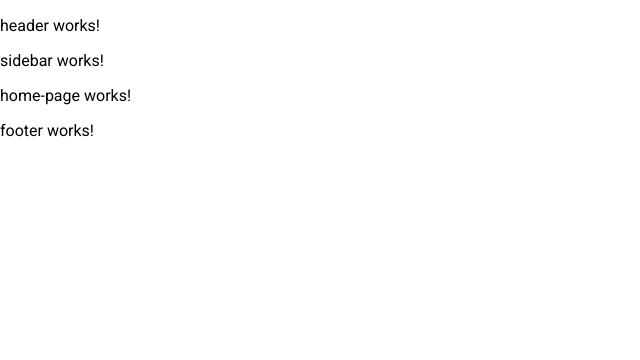
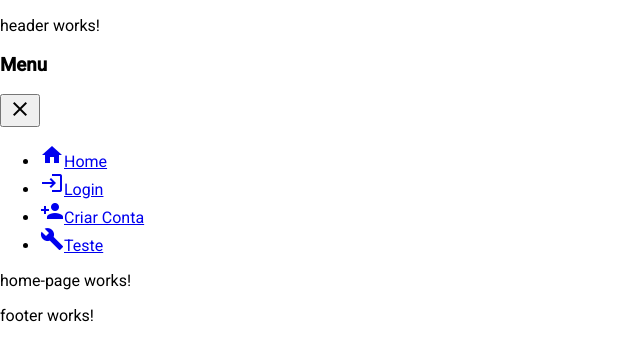
Before and after one commit to RafaelTorres700/VemQueTem, an Angular app: page /tela-inicial in a window 1280 px wide. Shown: the top 360 px of the page, without its empty margins (0-640 px from the left). Built offline with nearby package versions, Linux system fonts and the light colour scheme.

Commit message:
sidebar com estilização funcional

```diff
--- a/package.json
+++ b/package.json
@@ -15,12 +15,12 @@
     "@angular/common": "^19.2.0",
     "@angular/compiler": "^19.2.0",
     "@angular/core": "^19.2.0",
-    "@angular/forms": "^19.2.0",
+    "@angular/forms": "^19.2.14",
     "@angular/material": "^19.2.19",
     "@angular/platform-browser": "^19.2.0",
     "@angular/platform-browser-dynamic": "^19.2.0",
     "@angular/platform-server": "^19.2.0",
-    "@angular/router": "^19.2.0",
+    "@angular/router": "^19.2.14",
     "@angular/ssr": "^19.2.14",
     "express": "^4.18.2",
     "rxjs": "~7.8.0",
--- /dev/null
+++ b/src/app/layout/sidebar.service.ts
@@ -0,0 +1,12 @@
+import { Injectable } from '@angular/core';
+
+@Injectable({
+  providedIn: 'root'
+})
+export class SidebarService {
+fechar() {
+throw new Error('função criada para retirar erro de compilação');
+}
+aberto: boolean = false;
+  constructor() { }
+}
--- a/src/app/layout/sidebar/sidebar.component.html
+++ b/src/app/layout/sidebar/sidebar.component.html
@@ -1 +1,42 @@
-<p>sidebar works!</p>
+
+<div class="sidebar" [class.sidebar-open]="sidebarService.aberto">
+  <div class="sidebar-header">
+    <h3>Menu</h3>
+    <button class="close-btn" (click)="sidebarService.fechar()">
+      <i class="material-icons">close</i>
+    </button>
+  </div>
+
+  <nav class="sidebar-nav">
+    <ul>
+      <li>
+        <a href="/" class="nav-link">
+          <i class="material-icons">home</i>
+          <span>Home</span>
+        </a>
+      </li>
+      <li>
+        <a href="/login" class="nav-link">
+          <i class="material-icons">login</i>
+          <span>Login</span>
+        </a>
+      </li>
+      <li>
+        <a href="/create-login" class="nav-link">
+          <i class="material-icons">person_add</i>
+          <span>Criar Conta</span>
+        </a>
+      </li>
+      <li>
+        <a routerLink="teste" class="nav-link">
+          <i class="material-icons">build</i>
+          <span>Teste</span>
+        </a>
+      </li>
+    </ul>
+  </nav>
+</div>
+
+<div class="sidebar-overlay"
+     [class.sidebar-overlay-active]="sidebarService.aberto"
+     (click)="sidebarService.fechar()"></div>
```
Also changed, not shown: src/app/layout/sidebar/sidebar.component.ts (+5 -2 lines), 2 other files (tests, documents, lock files or other folders).
